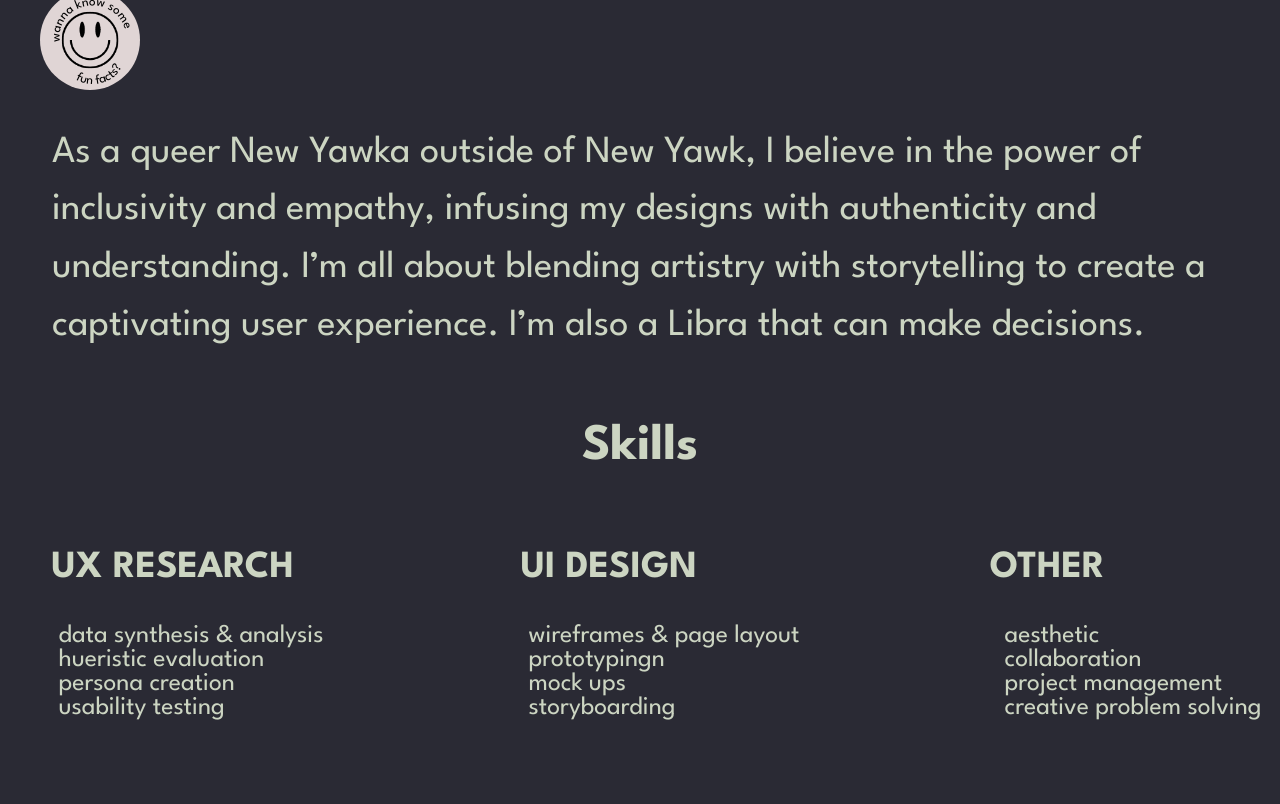
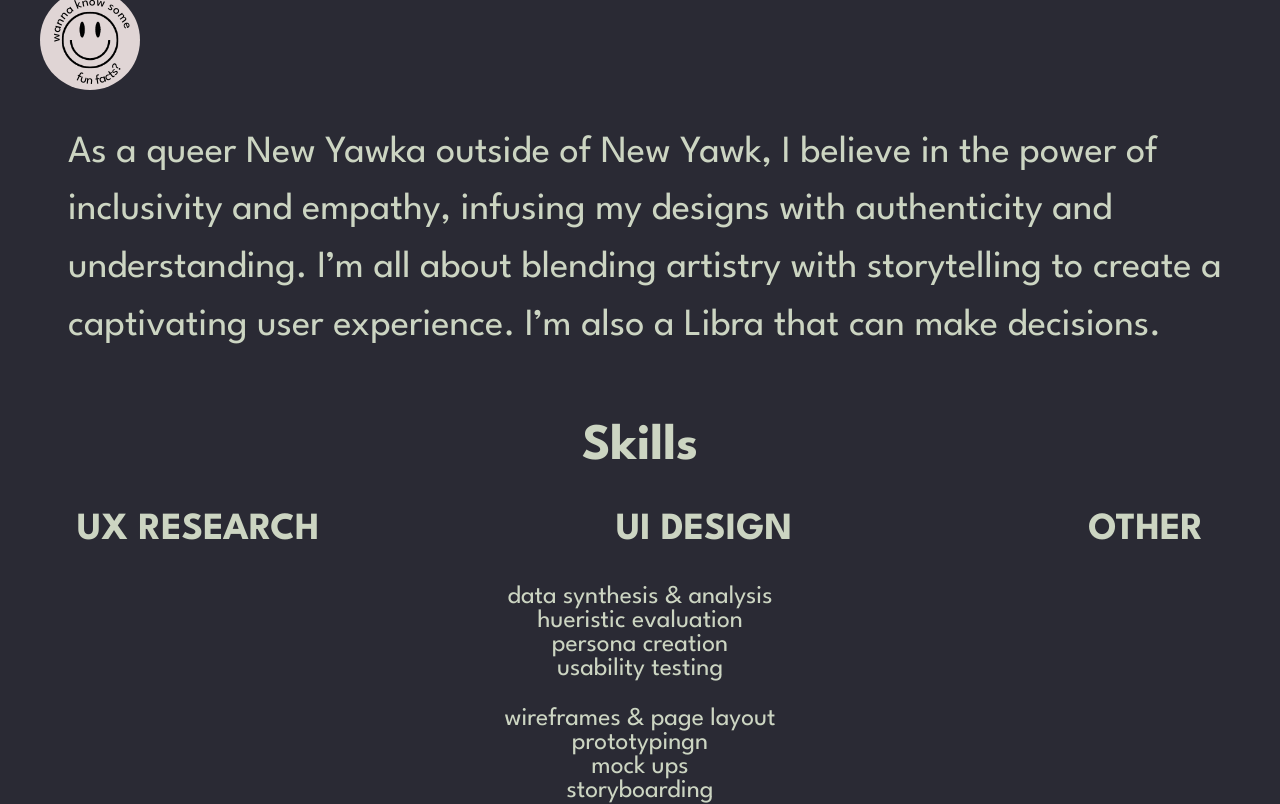
Before and after one commit to tenderrooni/UX_UI_HW_19_RF, a plain HTML site: page index.html in a window 1280 px wide. Shown: the part 616-1420 px from the top of the page. Drawn offline with nearby package versions, Linux system fonts and the light colour scheme.

Commit message:
updates (still wrong)

```diff
--- a/index.html
+++ b/index.html
@@ -69,23 +69,18 @@
                         <h2>Skills</h2>
                     </header>
                 <div class="skills-row">
-                    <div class="skill-top">
+                <div class="skills-row-list">
                         <header>
                             <h3>UX RESEARCH</h3>
                         </header>
-                    </div>
-                    <div class="skill-top">
                         <header>
                             <h3>UI DESIGN</h3>
                         </header>
-                    </div>
-                    <div class="skill-top">
                         <header>
                             <h3>OTHER</h3>
                         </header>
-                    </div>
                 </div>
-                <div class="skills-row">
+                </div>
                     <ul class="skill-list">
                         <li>data synthesis & analysis</li>
                         <li>hueristic evaluation</li>
@@ -104,6 +99,7 @@
                         <li>project management</li>
                         <li>creative problem solving</li>
                     </ul>
+                </div>
                 </div>
             </section>
         </div>
--- a/style.css
+++ b/style.css
@@ -135,12 +135,11 @@ iframe{
 }
 
 .heroImg p{
-
     font-size: 1.5rem;
     font-weight: normal;
     font-size: 3vw;
     justify-content: center;
-    margin-left: 2rem;
+    margin-left: 3rem;
     margin-right: 2rem;
     margin-top: -1rem;
     line-height: 1.5;
@@ -207,36 +206,34 @@ iframe{
 
 .skills-row {
     display: flex;
-    justify-content: space-around;
-    gap: 10vw;
+    justify-content: space-between;
+    gap: 2vw;
 }
-
-.skills-row > div{
+.skills-row-list {
+    display: flex;
+    justify-content: space-between;
+    padding: 0% 6% /* Adjust this value based on your preference */
+}
+.skills-row > div {
     flex: 1;
-    justify-content: space-around;
     text-align: center;
 }
-
-.skills-top{
-    display: flexbox;
+.skills-top {
+    display: flex;
     justify-content: flex-start;
 }
-
 .skills-row h3 {
     font-size: 3vw;
-    display: flex;
-    justify-content: flex-start;
-    margin-left: 15%;
+    margin: 0 0 1vw 0;
 }
-
 .skill-list {
     list-style: none;
-    display: flexbox;
-    justify-content: flex-start;
+    padding: 0;
+    display: flex;
+    flex-direction: column;
+    align-items: center;
     font-size: 2vw;
-    margin-top: 0;
 }
-
 
 .portfolio-section {
     display: flex;
```
